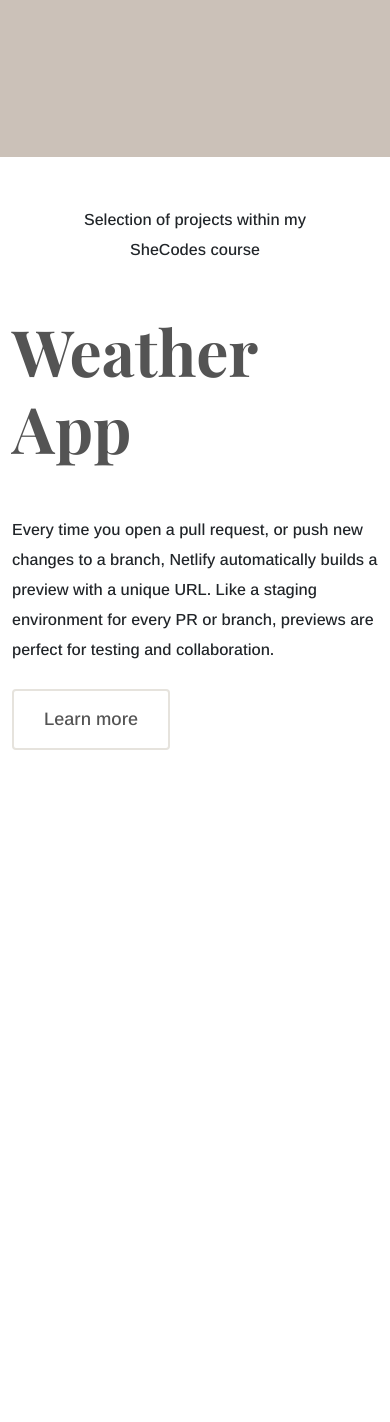
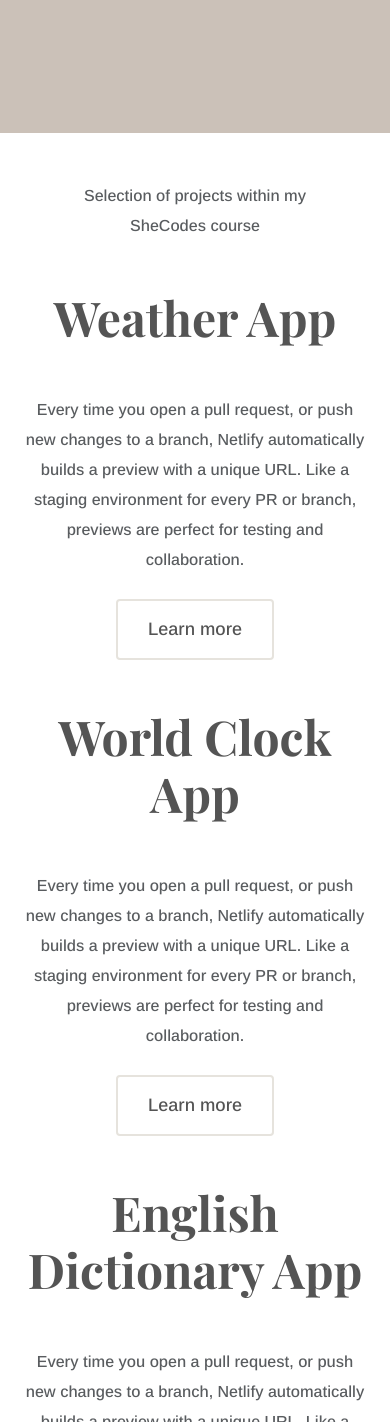
Before and after one commit to aniajad/portfolio-project, a plain HTML site: page index.html in a window 390 px wide. Shown: the part 578-2000 px from the top of the page. Before the commit the page ends 1328 px from the top, so only its background shows below. Drawn offline with nearby package versions, Linux system fonts and the light colour scheme.

Commit message:
adding more content to the grid and adding responsive styling

```diff
--- a/css/portfolio.css
+++ b/css/portfolio.css
@@ -22,7 +22,7 @@ h6 {
 }
 
 h1 {
-  font-size: 70px;
+  font-size: 96px;
 }
 
 h2 {
@@ -76,3 +76,22 @@ p {
   line-height: 27px;
   padding: 15px 30px;
 }
+
+.description {
+  padding: 100px 20px;
+}
+
+@media (max-width: 900px) {
+  .description {
+    text-align: center;
+    padding: 0px 20px;
+  }
+
+  h1 {
+    font-size: 60px;
+  }
+
+  h2 {
+    font-size: 48px;
+  }
+}
--- a/index.html
+++ b/index.html
@@ -36,18 +36,67 @@
       <h2 class="mb-5">Front-end developer based in Germany</h2>
       <div><a href="#" class="btn btn-branding">Contact me</a></div>
     </div>
-    <p class="text-center m-5">
+    <p class="text-center m-5 text-muted">
       Selection of projects within my SheCodes course
     </p>
     <div class="container">
-      <h2 class="mb-5">Weather App</h2>
-      <p class="mb-4">
-        Every time you open a pull request, or push new changes to a branch,
-        Netlify automatically builds a preview with a unique URL. Like a staging
-        environment for every PR or branch, previews are perfect for testing and
-        collaboration.
-      </p>
-      <a href="#" class="btn btn-branding-outline">Learn more</a>
+      <div class="row mb-5">
+        <div class="col d-none d-lg-block">
+          <img
+            src="/img/weather-react.jpg"
+            alt="weather application"
+            class="img-fluid"
+          />
+        </div>
+        <div class="col description">
+          <h2 class="mb-5">Weather App</h2>
+          <p class="mb-4 text-muted">
+            Every time you open a pull request, or push new changes to a branch,
+            Netlify automatically builds a preview with a unique URL. Like a
+            staging environment for every PR or branch, previews are perfect for
+            testing and collaboration.
+          </p>
+          <a href="#" class="btn btn-branding-outline">Learn more</a>
+        </div>
+      </div>
+      <div class="row mb-5">
+        <div class="col description">
+          <h2 class="mb-5">World Clock App</h2>
+          <p class="mb-4 text-muted">
+            Every time you open a pull request, or push new changes to a branch,
+            Netlify automatically builds a preview with a unique URL. Like a
+            staging environment for every PR or branch, previews are perfect for
+            testing and collaboration.
+          </p>
+          <a href="#" class="btn btn-branding-outline">Learn more</a>
+        </div>
+        <div class="col d-none d-lg-block">
+          <img
+            src="/img/clock.jpg"
+            alt="world clock application"
+            class="img-fluid"
+          />
+        </div>
+      </div>
+      <div class="row">
+        <div class="col d-none d-lg-block">
+          <img
+            src="/img/dictionary.jpg"
+            alt="dictionary application"
+            class="img-fluid border rounded shadow p-3 mb-5 bg-white rounded"
+          />
+        </div>
+        <div class="col description">
+          <h2 class="mb-5">English Dictionary App</h2>
+          <p class="mb-4 text-muted">
+            Every time you open a pull request, or push new changes to a branch,
+            Netlify automatically builds a preview with a unique URL. Like a
+            staging environment for every PR or branch, previews are perfect for
+            testing and collaboration.
+          </p>
+          <a href="#" class="btn btn-branding-outline">Learn more</a>
+        </div>
+      </div>
     </div>
   </body>
 </html>
```
Also changed, not shown: img/weather-react.jpg (added), weather-react.jpg (added).
